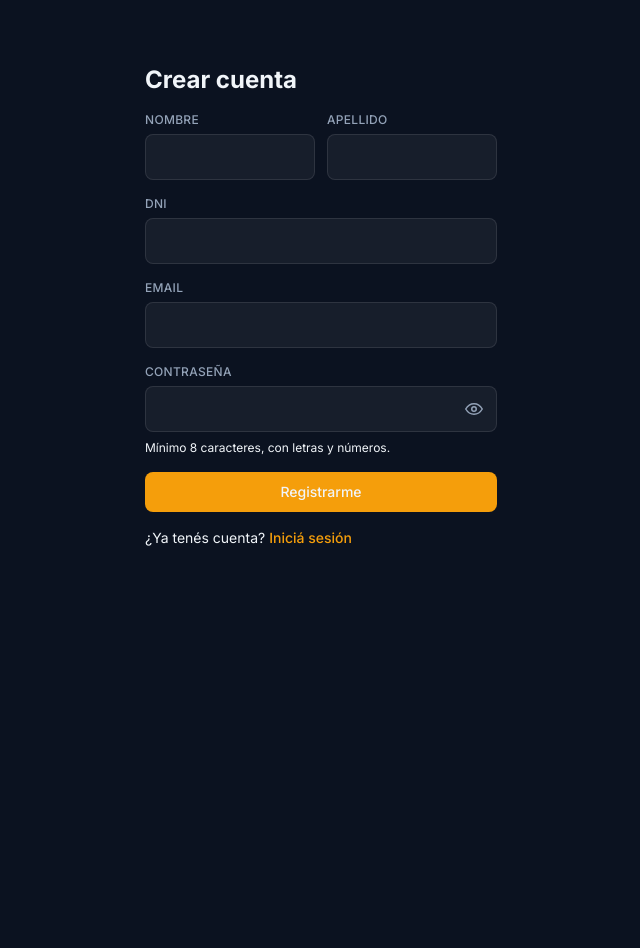
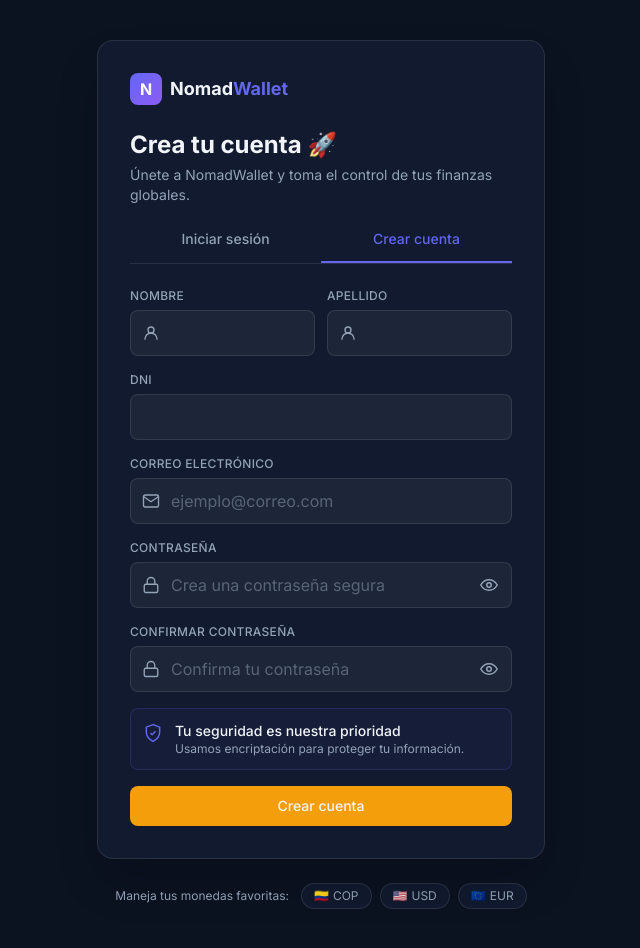
Before and after one commit to walletnomad-design/FrontEnd, a React (Vite) app: page /register in a window 1280 px wide. Shown: the whole page, without its empty margins (319-959 px from the left). Before the commit the page ends 800 px from the top, so only its background shows below. Built offline with nearby package versions, Linux system fonts and the light colour scheme; no server answers.

Commit message:
feat(auth): rediseña Login y Register con nueva identidad visual

```diff
--- a/src/pages/Login.tsx
+++ b/src/pages/Login.tsx
@@ -1,10 +1,29 @@
 import { useState, type FormEvent } from "react";
-import { Link, useNavigate } from "react-router-dom";
+import { useNavigate } from "react-router-dom";
 import { Input } from "../components/Input";
 import { Button } from "../components/Button";
 import { ErrorMessage } from "../components/ErrorMessage";
+import { AuthShell } from "../components/AuthShell";
 import { useAuth } from "../context/AuthContext";
 import { validateLoginForm, type LoginFormErrors } from "../utils/validators";
+
+function MailIcon() {
+  return (
+    <svg width="18" height="18" viewBox="0 0 24 24" fill="none" stroke="currentColor" strokeWidth="1.8">
+      <rect x="2" y="4" width="20" height="16" rx="2" />
+      <path d="m22 6-10 7L2 6" />
+    </svg>
+  );
+}
+
+function LockIcon() {
+  return (
+    <svg width="18" height="18" viewBox="0 0 24 24" fill="none" stroke="currentColor" strokeWidth="1.8">
+      <rect x="3" y="11" width="18" height="11" rx="2" />
+      <path d="M7 11V7a5 5 0 0 1 10 0v4" />
+    </svg>
+  );
+}
 
 export function Login() {
   const { login, isLoading, error } = useAuth();
@@ -29,40 +48,44 @@
   };
 
   return (
-    <div className="mx-auto flex max-w-sm flex-col gap-4 px-4 py-16 animate-rise">
-      <h1 className="text-2xl font-bold text-bone">Iniciar sesión</h1>
-
+    <AuthShell active="login" title="Bienvenido de nuevo 👋" subtitle="Inicia sesión para continuar manejando tus finanzas.">
       <form onSubmit={handleSubmit} className="flex flex-col gap-4" noValidate>
         <Input
-          label="Email"
+          label="Correo electrónico"
           type="email"
+          icon={<MailIcon />}
           value={email}
           onChange={(e) => setEmail(e.target.value)}
           error={formErrors.email}
           autoComplete="email"
+          placeholder="ejemplo@correo.com"
         />
+        <div>
           <Input
             label="Contraseña"
             type="password"
+            icon={<LockIcon />}
             value={password}
             onChange={(e) => setPassword(e.target.value)}
             error={formErrors.password}
             autoComplete="current-password"
+            placeholder="Ingresa tu contraseña"
           />
+          <button
+            type="button"
+            className="mt-1.5 text-xs text-primary hover:underline"
+            onClick={() => alert("Disponible próximamente")}
+          >
+            ¿Olvidaste tu contraseña?
+          </button>
+        </div>
 
         <ErrorMessage message={error} />
 
-        <Button type="submit" isLoading={isLoading}>
-          Ingresar
+        <Button type="submit" isLoading={isLoading} className="w-full">
+          Iniciar sesión
         </Button>
       </form>
-
-      <p className="text-sm text-slate">
-        ¿No tenés cuenta?{" "}
-        <Link to="/register" className="font-medium text-amber hover:underline">
-          Registrate
-        </Link>
-      </p>
-    </div>
+    </AuthShell>
   );
 }
--- a/src/pages/Register.tsx
+++ b/src/pages/Register.tsx
@@ -1,10 +1,47 @@
 import { useState, type FormEvent } from "react";
-import { Link, useNavigate } from "react-router-dom";
+import { useNavigate } from "react-router-dom";
 import { Input } from "../components/Input";
 import { Button } from "../components/Button";
 import { ErrorMessage } from "../components/ErrorMessage";
+import { AuthShell } from "../components/AuthShell";
 import { useAuth } from "../context/AuthContext";
 import { validateRegisterForm, type RegisterFormErrors } from "../utils/validators";
+
+function MailIcon() {
+  return (
+    <svg width="18" height="18" viewBox="0 0 24 24" fill="none" stroke="currentColor" strokeWidth="1.8">
+      <rect x="2" y="4" width="20" height="16" rx="2" />
+      <path d="m22 6-10 7L2 6" />
+    </svg>
+  );
+}
+
+function LockIcon() {
+  return (
+    <svg width="18" height="18" viewBox="0 0 24 24" fill="none" stroke="currentColor" strokeWidth="1.8">
+      <rect x="3" y="11" width="18" height="11" rx="2" />
+      <path d="M7 11V7a5 5 0 0 1 10 0v4" />
+    </svg>
+  );
+}
+
+function UserIcon() {
+  return (
+    <svg width="18" height="18" viewBox="0 0 24 24" fill="none" stroke="currentColor" strokeWidth="1.8">
+      <circle cx="12" cy="8" r="4" />
+      <path d="M4 21v-1a8 8 0 0 1 16 0v1" />
+    </svg>
+  );
+}
+
+function ShieldIcon() {
+  return (
+    <svg width="20" height="20" viewBox="0 0 24 24" fill="none" stroke="currentColor" strokeWidth="1.8">
+      <path d="M12 2 4 5v6c0 5 3.5 8.5 8 11 4.5-2.5 8-6 8-11V5l-8-3Z" />
+      <path d="m9 12 2 2 4-4" />
+    </svg>
+  );
+}
 
 export function Register() {
   const { register, logout, isLoading, error } = useAuth();
@@ -15,18 +52,17 @@
   const [dni, setDni] = useState("");
   const [email, setEmail] = useState("");
   const [password, setPassword] = useState("");
+  const [confirmPassword, setConfirmPassword] = useState("");
   const [formErrors, setFormErrors] = useState<RegisterFormErrors>({});
 
   const handleSubmit = async (e: FormEvent) => {
     e.preventDefault();
-    const errors = validateRegisterForm(firstName, lastName, dni, email, password);
+    const errors = validateRegisterForm(firstName, lastName, dni, email, password, confirmPassword);
     setFormErrors(errors);
     if (Object.keys(errors).length > 0) return;
 
     try {
       await register({ firstName, lastName, dni, email, password });
-      // No dejamos al usuario logueado automaticamente despues de registrarse:
-      // cerramos la sesion recien creada y lo mandamos a Login a que ingrese el mismo.
       logout();
       navigate("/login", { state: { justRegistered: true } });
     } catch {
@@ -35,14 +71,13 @@
   };
 
   return (
-    <div className="mx-auto flex max-w-sm flex-col gap-4 px-4 py-16 animate-rise">
-      <h1 className="text-2xl font-bold text-bone">Crear cuenta</h1>
-
+    <AuthShell active="register" title="Crea tu cuenta 🚀" subtitle="Únete a NomadWallet y toma el control de tus finanzas globales.">
       <form onSubmit={handleSubmit} className="flex flex-col gap-4" noValidate>
         <div className="flex gap-3">
           <div className="flex-1">
             <Input
               label="Nombre"
+              icon={<UserIcon />}
               value={firstName}
               onChange={(e) => setFirstName(e.target.value)}
               error={formErrors.firstName}
@@ -52,6 +87,7 @@
           <div className="flex-1">
             <Input
               label="Apellido"
+              icon={<UserIcon />}
               value={lastName}
               onChange={(e) => setLastName(e.target.value)}
               error={formErrors.lastName}
@@ -70,36 +106,54 @@
         />
 
         <Input
-          label="Email"
+          label="Correo electrónico"
           type="email"
+          icon={<MailIcon />}
           value={email}
           onChange={(e) => setEmail(e.target.value)}
           error={formErrors.email}
           autoComplete="email"
+          placeholder="ejemplo@correo.com"
         />
+
         <Input
           label="Contraseña"
           type="password"
+          icon={<LockIcon />}
           value={password}
           onChange={(e) => setPassword(e.target.value)}
           error={formErrors.password}
           autoComplete="new-password"
+          placeholder="Crea una contraseña segura"
         />
-        <p className="-mt-2 text-xs text-slate">Mínimo 8 caracteres, con letras y números.</p>
+
+        <Input
+          label="Confirmar contraseña"
+          type="password"
+          icon={<LockIcon />}
+          value={confirmPassword}
+          onChange={(e) => setConfirmPassword(e.target.value)}
+          error={formErrors.confirmPassword}
+          autoComplete="new-password"
+          placeholder="Confirma tu contraseña"
+        />
+
+        <div className="flex items-start gap-3 rounded-lg border border-primary/20 bg-primary/5 p-3">
+          <span className="mt-0.5 text-primary">
+            <ShieldIcon />
+          </span>
+          <div>
+            <p className="text-sm font-medium text-text">Tu seguridad es nuestra prioridad</p>
+            <p className="text-xs text-muted">Usamos encriptación para proteger tu información.</p>
+          </div>
+        </div>
 
         <ErrorMessage message={error} />
 
-        <Button type="submit" isLoading={isLoading}>
-          Registrarme
+        <Button type="submit" isLoading={isLoading} className="w-full">
+          Crear cuenta
         </Button>
       </form>
-
-      <p className="text-sm text-slate">
-        ¿Ya tenés cuenta?{" "}
-        <Link to="/login" className="font-medium text-amber hover:underline">
-          Iniciá sesión
-        </Link>
-      </p>
-    </div>
+    </AuthShell>
   );
 }
```
Lines whose indentation alone changed are shown as unchanged.
